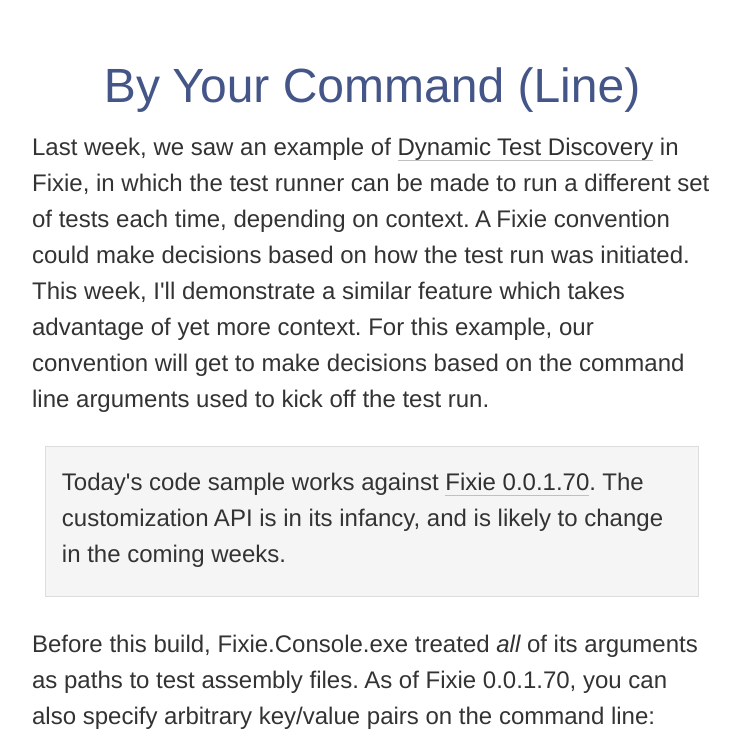
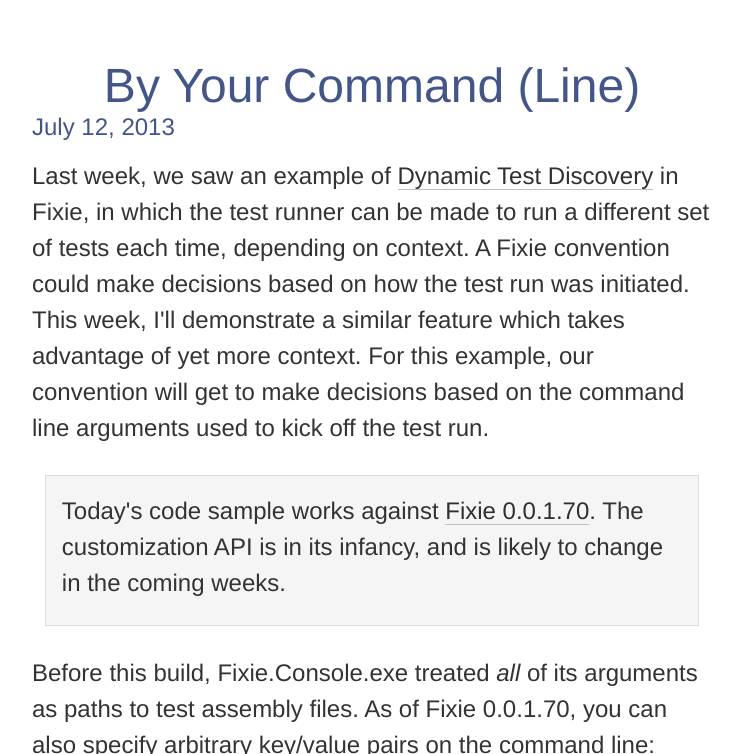
Before and after one commit to plioi/plioi.github.io, a Jekyll site: the page built from index.html, in a window 1280 px wide and 900 px high, cut to the strip 0-754 px from the top of the window. Shown: the whole strip, without its empty margins (268-1008 px from the left). Built offline with Jekyll 4.4.1, drawn with Linux system fonts in a browser that asks for light colours.

Commit message:
Update index.html

```diff
--- a/index.html
+++ b/index.html
@@ -4,6 +4,7 @@
 ---
 {% for post in site.posts limit:1 %}
   <h1><a href="{{ post.url }}">{{ post.title }}</a></h1>
+  <h4>{{ post.date | date: "%B %d, %Y" }}</h4>
   <div class="post">
   {{ post.content }}
   </div>
```
